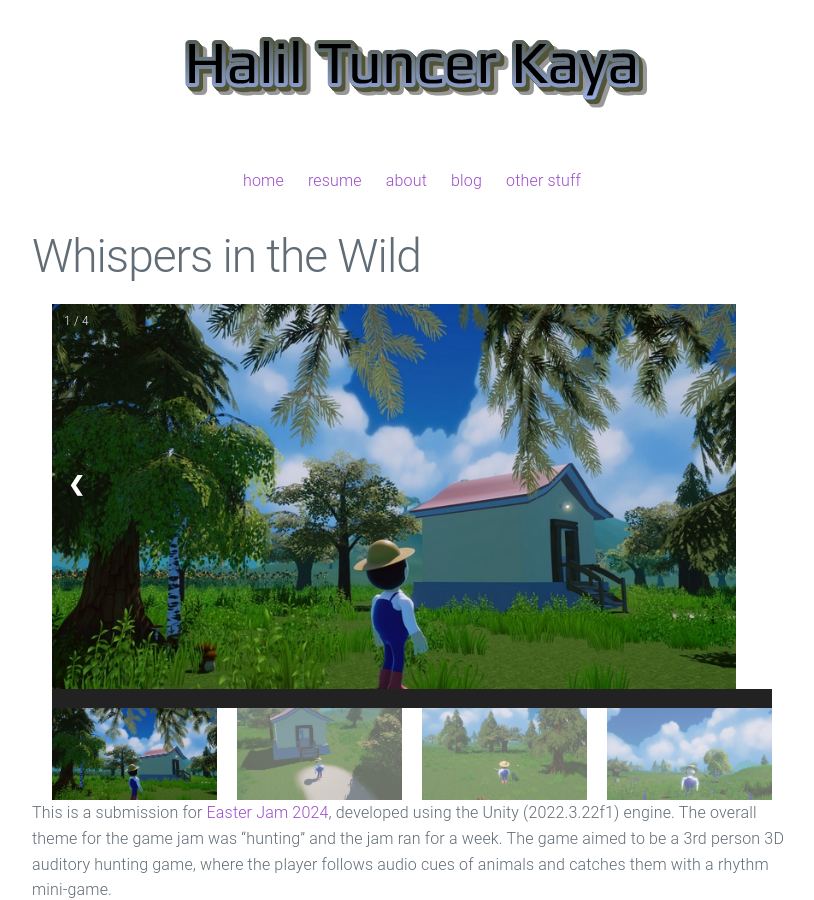
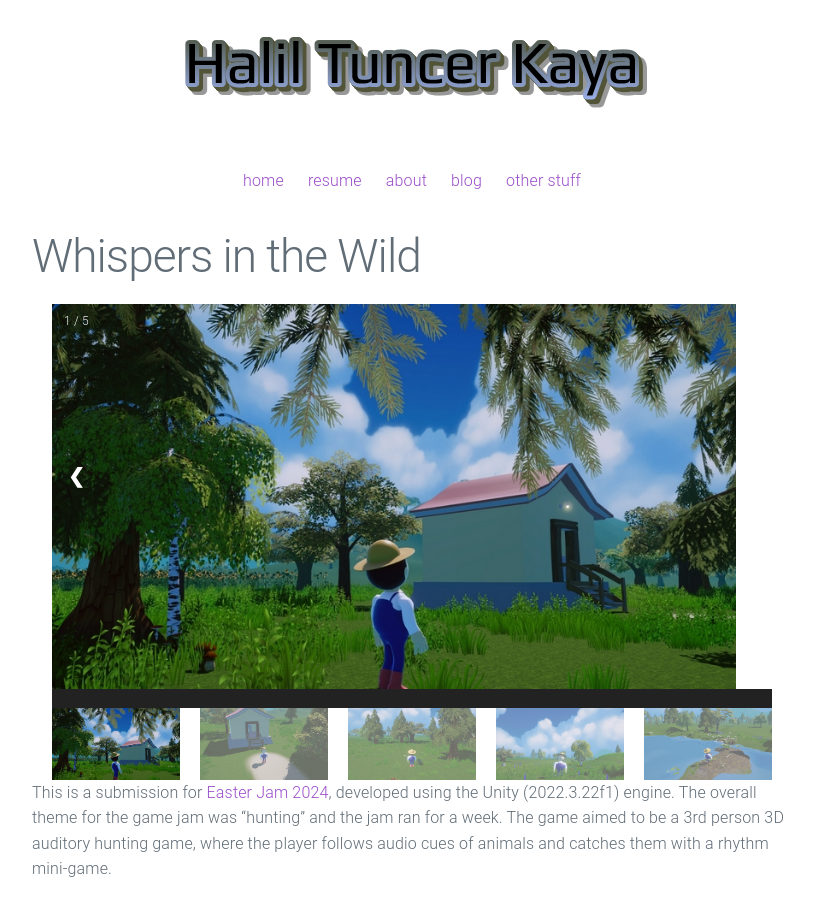
Before and after one commit to htramu/htk.github.io, a Jekyll site: the page built from _posts/2024-03-25-Whispers in the Wild.md, in a window 1280 px wide and 900 px high. Shown: the whole window, without its empty margins (228-1042 px from the left). Built offline with Jekyll 4.4.1, drawn with Linux system fonts in a browser that asks for light colours.

Commit message:
12341234

```diff
--- a/_posts/2024-03-25-Whispers in the Wild.md
+++ b/_posts/2024-03-25-Whispers in the Wild.md
@@ -104,23 +104,28 @@ img {
 
   <!-- Full-width images with number text -->
   <div class="mySlides">
-    <div class="numbertext">1 / 4</div>
+    <div class="numbertext">1 / 5</div>
       <img src="/assets/wiw_1.jpg" style="width:95%">
   </div>
 
   <div class="mySlides">
-    <div class="numbertext">2 / 4</div>
+    <div class="numbertext">2 / 5</div>
       <img src="/assets/wiw_2.jpg" style="width:95%">
   </div>
 
   <div class="mySlides">
-    <div class="numbertext">3 / 4</div>
+    <div class="numbertext">3 / 5</div>
       <img src="/assets/wiw_3.jpg" style="width:95%">
   </div>
 
   <div class="mySlides">
-    <div class="numbertext">4 / 4</div>
+    <div class="numbertext">4 / 5</div>
       <img src="/assets/wiw_4.jpg" style="width:95%">
+  </div>
+
+    <div class="mySlides">
+    <div class="numbertext">5 / 5</div>
+      <img src="/assets/wiw_5.jpg" style="width:95%">
   </div>
 
   <!-- Next and previous buttons -->
@@ -145,6 +150,8 @@ img {
     </div>
     <div class="column">
       <img class="demo cursor" src="/assets/wiw_4.jpg" style="width:100%" onclick="currentSlide(4)">
+    </div>    <div class="column">
+      <img class="demo cursor" src="/assets/wiw_5.jpg" style="width:100%" onclick="currentSlide(5)">
     </div>
   </div>
 </div>
```
Also changed, not shown: assets/wiw_5.jpg (added).
